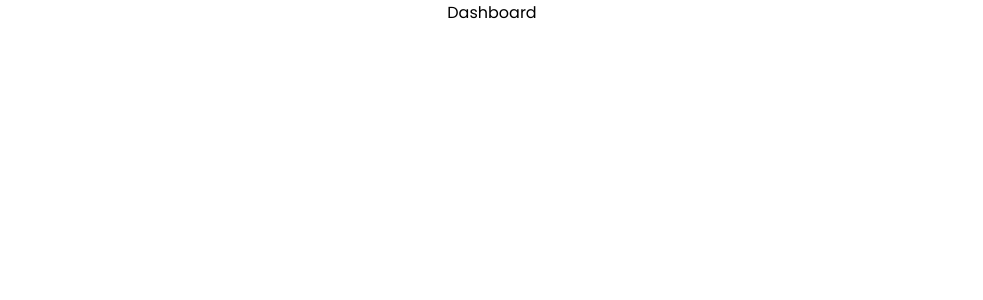
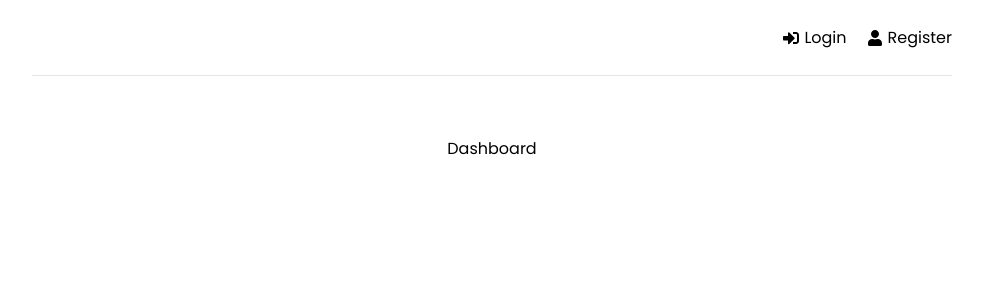
Before and after one commit to Prince-Baust/goal-setter-mern, a React (Create React App) app in the folder frontend/: page / in a window 1280 px wide. Shown: the top 300 px of the page, without its empty margins (148-1131 px from the left). Built offline with nearby package versions, Linux system fonts and the light colour scheme.

Commit message:
Header complete

```diff
--- a/frontend/package.json
+++ b/frontend/package.json
@@ -9,6 +9,7 @@
     "@testing-library/user-event": "^14.2.0",
     "react": "^18.1.0",
     "react-dom": "^18.1.0",
+    "react-icons": "^4.4.0",
     "react-redux": "^8.0.2",
     "react-router-dom": "^6.3.0",
     "react-scripts": "5.0.1",
--- a/frontend/src/App.js
+++ b/frontend/src/App.js
@@ -2,10 +2,12 @@ import { Routes, Route } from "react-router-dom";
 import Dashboard from "./pages/Dashboard";
 import Login from "./pages/Login";
 import Register from "./pages/Register";
+import Header from "./components/Header";
 
 function App() {
   return (
     <div className="container">
+      <Header />
       <Routes>
         <Route path="/" element={<Dashboard />} />
         <Route path="/login" element={<Login />} />
--- /dev/null
+++ b/frontend/src/components/Header.jsx
@@ -0,0 +1,26 @@
+import  {FaSignInAlt, FaSignOutAlt, FaUser} from 'react-icons/fa'
+import {Link} from 'react-router-dom'
+
+const Header = () => {
+  return (
+    <header className="header">
+      <div className="logo">
+        <Link to="/" GoalSetter/>
+      </div>
+      <ul>
+        <li>
+          <Link to="/login" >
+            <FaSignInAlt /> Login
+          </Link>
+        </li>
+        <li>
+          <Link to="/register" >
+            <FaUser /> Register
+          </Link>
+        </li>
+      </ul>
+    </header>
+  );
+};
+
+export default Header;
```
Also changed, not shown: 1 other file (tests, documents, lock files or other folders).
